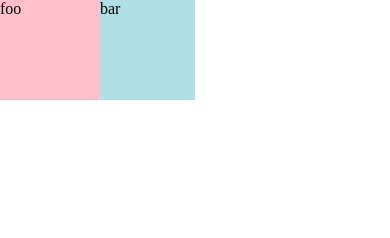
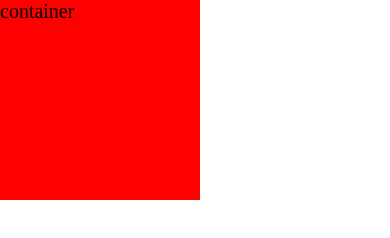
Before and after one commit to biteSMS/course, a website: page mobile/demo/index.html in a window 390 px wide. Drawn offline with Linux system fonts and the light colour scheme.

Commit message:
fix: 还原 mobile 课件为上课前状态

```diff
--- a/mobile/demo/index.css
+++ b/mobile/demo/index.css
@@ -4,21 +4,8 @@
 }
 
 .container {
-  /* background: red;
-  width: 13.33vw;
-  height: 13.33vw; */
-  /* font-size: 20px; */
-  display: flex;
+  background: red;
+  width: 200px;
+  height: 200px;
+  font-size: 20px;
 }
-
-.foo {
-  background: pink;
-  width: 100px;
-  height: 100px;
-}
-
-.bar {
-  background: powderblue;
-  width: calc(50vw - 100px);
-  height: 100px;
-}
--- a/mobile/demo/index.html
+++ b/mobile/demo/index.html
@@ -5,12 +5,11 @@
   <meta name="viewport" content="width=device-width, initial-scale=1, maximum-scale=1, minimum-scale=1, user-scalable=no">
   <title>mobile</title>
   <link rel="stylesheet" href="./index.css">
-  <!-- <script src="./lib-flexible.js"></script> -->
+  <script src="./lib-flexible.js"></script>
 </head>
 <body>
   <div class="container">
-    <div class="foo">foo</div>
-    <div class="bar">bar</div>
+    container
   </div>
 </body>
 </html>
```
Also changed, not shown: mobile/demo/click.html (+0 -1 lines).
